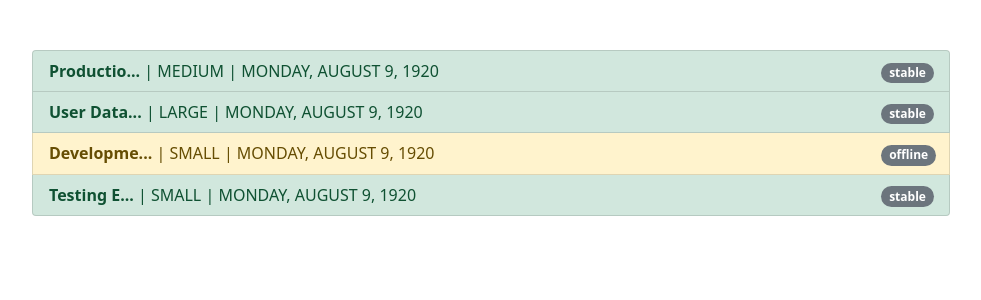
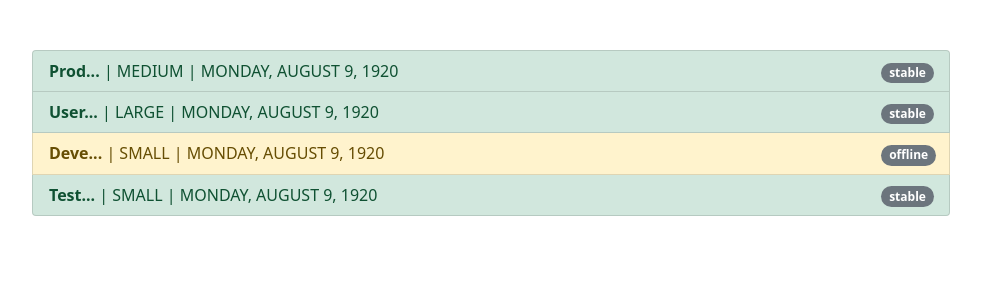
Before and after one commit to aravindanvenkataraju/angular-projects, an Angular app in the folder pipes/: page / in a window 1280 px wide. Shown: the top 300 px of the page, without its empty margins (38-1019 px from the left). Built offline with nearby package versions, Linux system fonts and the light colour scheme.

Commit message:
pipes, custom pipe function with parameter

```diff
--- a/pipes/src/app/app.component.html
+++ b/pipes/src/app/app.component.html
@@ -9,7 +9,7 @@
         <div class="row">
           <div class="col">
             <strong data-bs-toggle="tooltip" [title]="server.name">{{
-              server.name | shorten
+              server.name | shorten: 5
             }}</strong>
             | {{ server.instanceType | uppercase }} |
             {{ server.started | date: "fullDate" | uppercase }}
--- a/pipes/src/app/shorten.pipe.ts
+++ b/pipes/src/app/shorten.pipe.ts
@@ -4,8 +4,8 @@ import { Pipe, PipeTransform } from "@angular/core";
   name: "shorten",
 })
 export class ShortenPipe implements PipeTransform {
-  transform(value: unknown, ...args: unknown[]): unknown {
-    let strValue = value as string;
-    return strValue.substring(0, 9) + "...";
+  transform(value: string, limit: number): unknown {
+    console.log(limit);
+    return value.substring(0, limit - 1) + "...";
   }
 }
```
